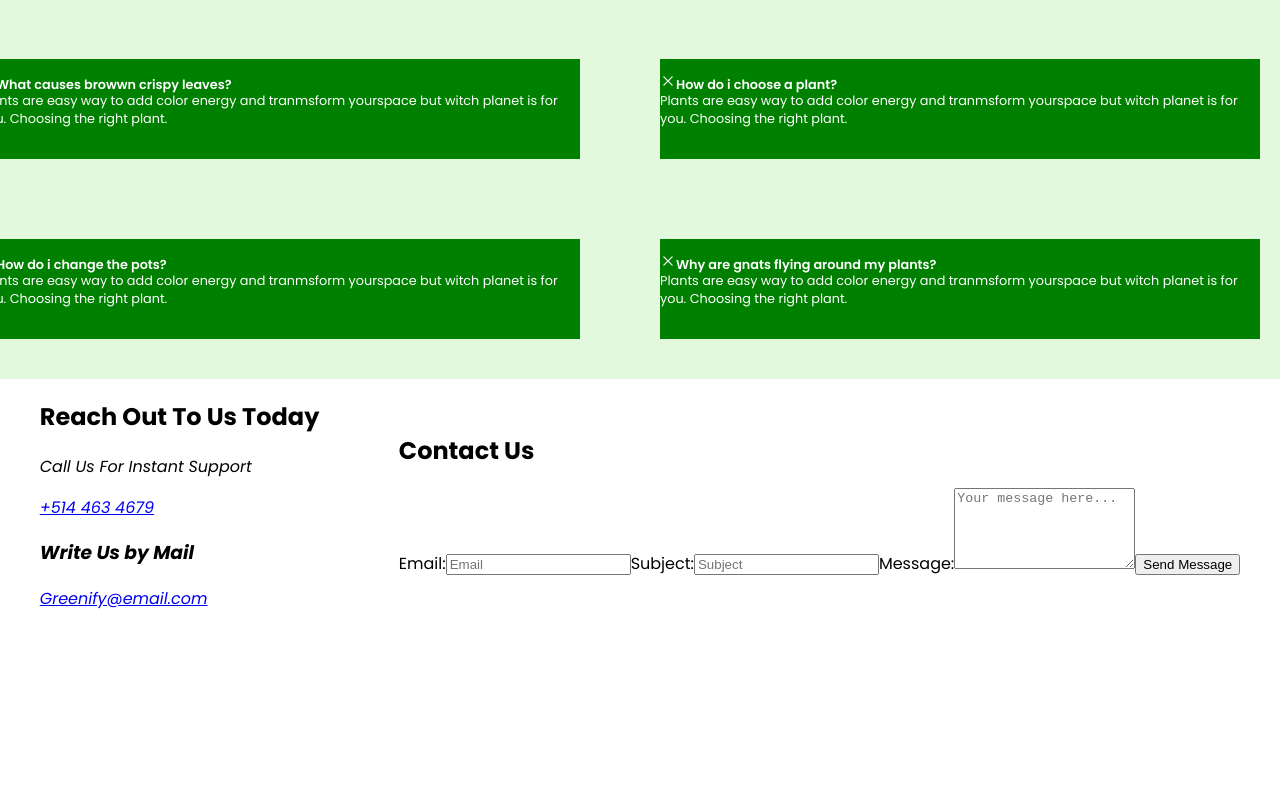
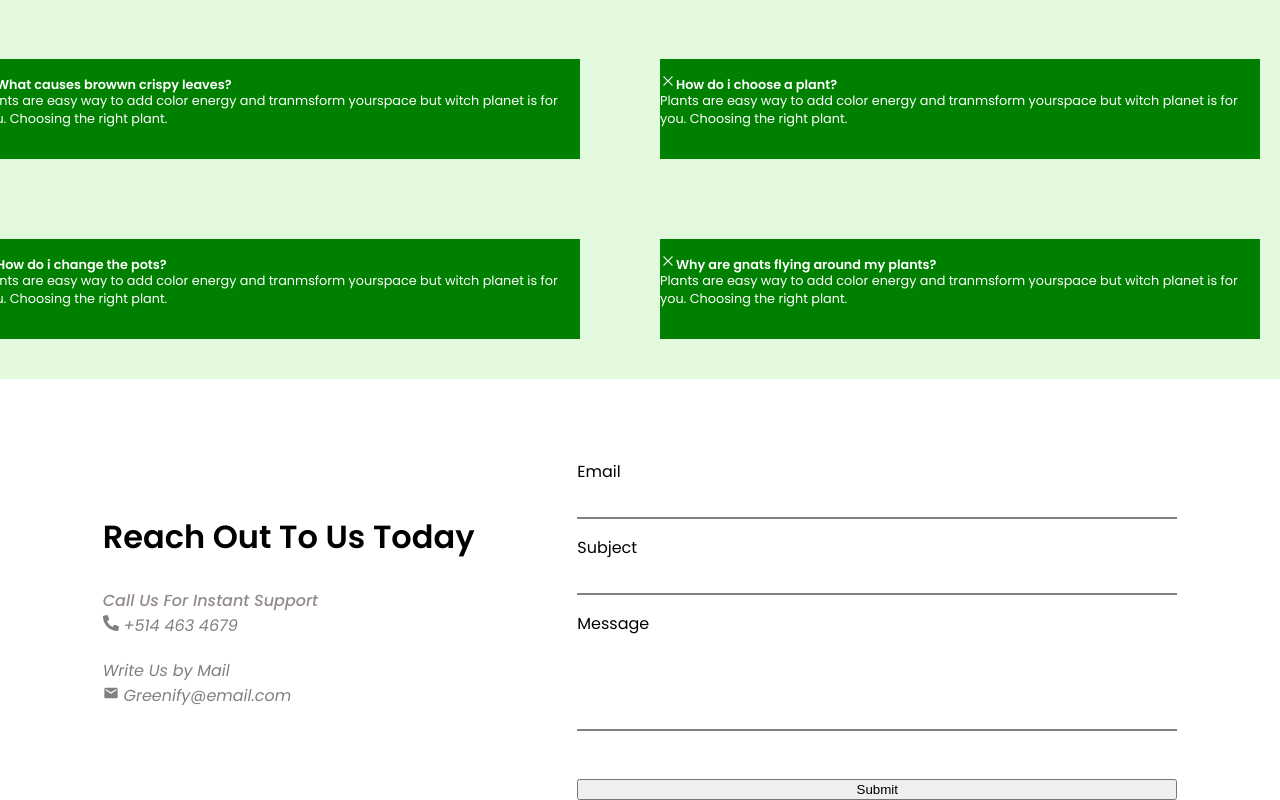
Before and after one commit to Rosier-Anderson/GREENIFY-PLANT-REACT, a React (Create React App) app: page / in a window 1280 px wide. Shown: the part 3080-3880 px from the top of the page. Before the commit the page ends 3691 px from the top, so only its background shows below. Built offline with nearby package versions, Linux system fonts and the light colour scheme.

Commit message:
footer and style

```diff
--- a/src/component/footer.js
+++ b/src/component/footer.js
@@ -1,41 +1,80 @@
 import React from "react";
 import "../styles/footer.css";
+import { FaPhoneAlt } from "react-icons/fa";
+import { MdEmail } from "react-icons/md";
 
 export default function Footer() {
   return (
     <footer className="footer">
-
       {/* Contact Section */}
       <section className="footer-contact">
         <h2 className="footer-title">Reach Out To Us Today</h2>
 
         <address className="footer-address">
-          <p className="footer-text">Call Us For Instant Support</p>
-          <a href="tel:+5144634679" className="footer-phone">+514 463 4679</a>
-
-          <h3 className="footer-subtitle">Write Us by Mail</h3>
-          <a href="mailto:Greenify@email.com" className="footer-email">Greenify@email.com</a>
+          <div className="footer-phone-wraper">
+            <p className="footer-text">Call Us For Instant Support</p>
+            <a href="tel:+5144634679" className="footer-phone">
+            <FaPhoneAlt />  +514 463 4679
+            </a>
+          </div>
+          <div className="footer-email-wrapper">
+            <p className="footer-subtitle">Write Us by Mail</p>
+            <a href="mailto:Greenify@email.com" className="footer-email">
+            <MdEmail />  Greenify@email.com
+            </a>
+          </div>
         </address>
       </section>
 
       {/* Contact Form */}
-      <section className="footer-form-section" aria-labelledby="contact-form-heading">
-        <h2 id="contact-form-heading" className="footer-title">Contact Us</h2>
+      <section
+        className="footer-form-section"
+        aria-labelledby="contact-form-heading"
+      >
         <form className="footer-form">
+          <label htmlFor="email" className="footer-label">
+            Email
+          </label>
+          <input
+            type="email"
+            name="email"
+            id="email"
+            className="footer-input"
+            placeholder=""
+            required
+          />
 
-          <label htmlFor="email" className="footer-label">Email:</label>
-          <input type="email" name="email" id="email" className="footer-input" placeholder="Email" required />
+          <label htmlFor="subject" className="footer-label">
+            Subject
+          </label>
+          <input
+               type="text"
+            name="subject"
+            id="subject"
+            className="footer-input"
+            placeholder=""
+            required
+          />
 
-          <label htmlFor="subject" className="footer-label">Subject:</label>
-          <input type="text" name="subject" id="subject" className="footer-input" placeholder="Subject" required />
+          <label htmlFor="message" className="footer-label">
+            Message
+          </label>
+          <textarea
+            name="message"
+            id="message"
+            className="footer-textarea"
+            rows="5"
+            placeholder=""
+            maxLength="5"
+            minLength="3"
+            required
+          ></textarea>
 
-          <label htmlFor="message" className="footer-label">Message:</label>
-          <textarea name="message" id="message" className="footer-textarea" rows="5" placeholder="Your message here..." required></textarea>
-
-          <button type="submit" className="footer-button">Send Message</button>
+          <button type="submit" className="footer-button">
+           Submit
+          </button>
         </form>
       </section>
-
     </footer>
   );
 }
--- a/src/styles/footer.css
+++ b/src/styles/footer.css
@@ -1,8 +1,83 @@
 .footer {
     display: flex;
-     justify-content: space-around;
-     align-items: center;
+    justify-content: space-evenly;
+    align-items: center;
+    margin-top: 1rem;
+
+}
+.footer-contact{
+
+ margin: 0;
+
+
+}
+.footer-title {
+
+    font-size: 2rem;
+    font-weight: 600;
+}
+
+.footer-address {
+    display: flex;
+    gap: 20px;
+    flex-direction: column;
+    justify-content: space-between;
+}
+
+.footer-phone-wraper {}
+
+.footer-phone {
+    text-decoration: none;
+    cursor: pointer;
+    color: gray;
+}
+
+.footer-text {
+    margin: 0;
+    font-weight: 500;
+    color: rgb(148, 138, 138);
+}
+
+.footer-email-wrapper {}
+
+.footer-subtitle {
+    cursor: pointer;
+    text-decoration: none;
+    color: gray;
+    margin: 0;
+
+}
+.footer-email {
+    text-decoration: none;
+    color: grey;
+}
+
+.footer-form-section {
+    width: 600px;
+    margin-top: 4rem;
+}
+
+.footer-form {
+    display: flex;
+    flex-direction: column;
+    gap: 1rem;
 
 
 
 }
+.footer-input{
+    padding: 1px;
+    border: none;
+   border-bottom : 2px solid grey ;
+   outline: none;
+}
+.footer-textarea{
+
+    padding: 1px;
+    border: none;
+   border-bottom : 2px solid grey ;
+   outline: none;
+   margin-bottom: 2rem;
+   resize: none;
+
+}
```
